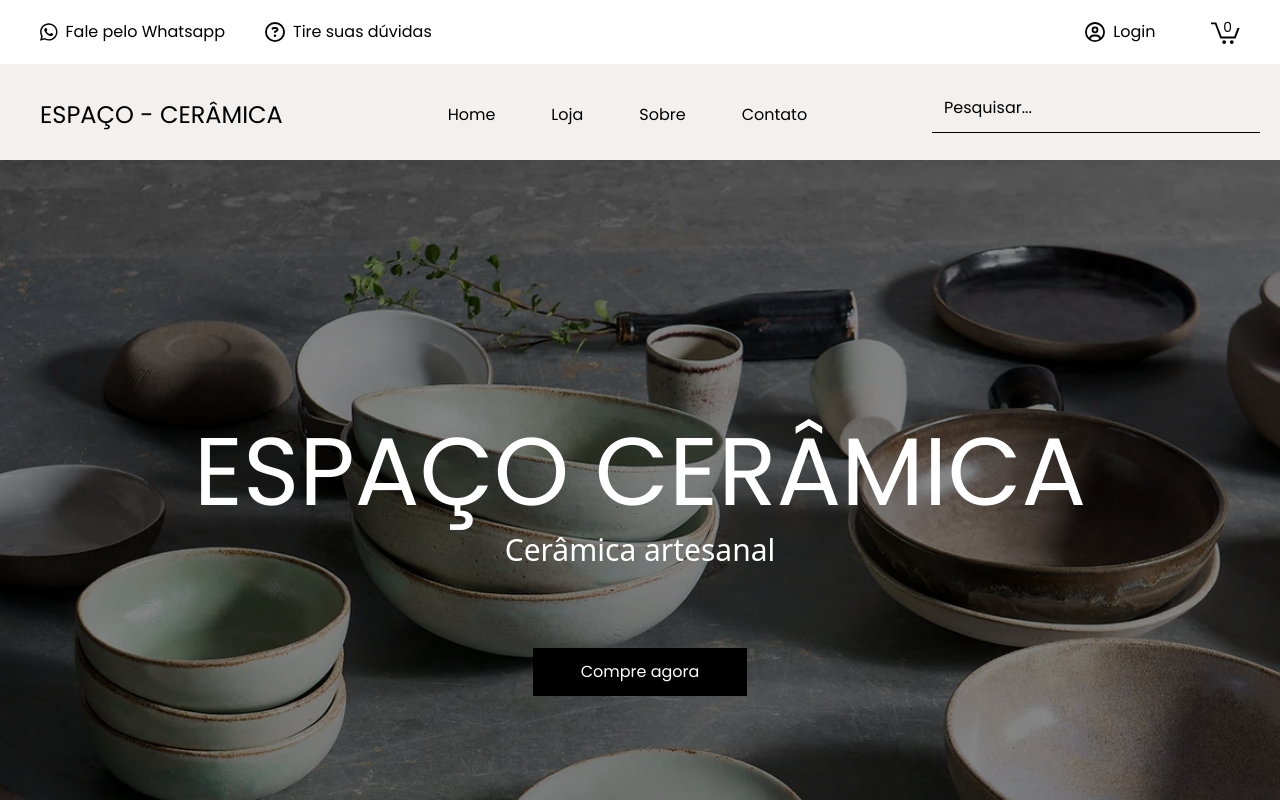
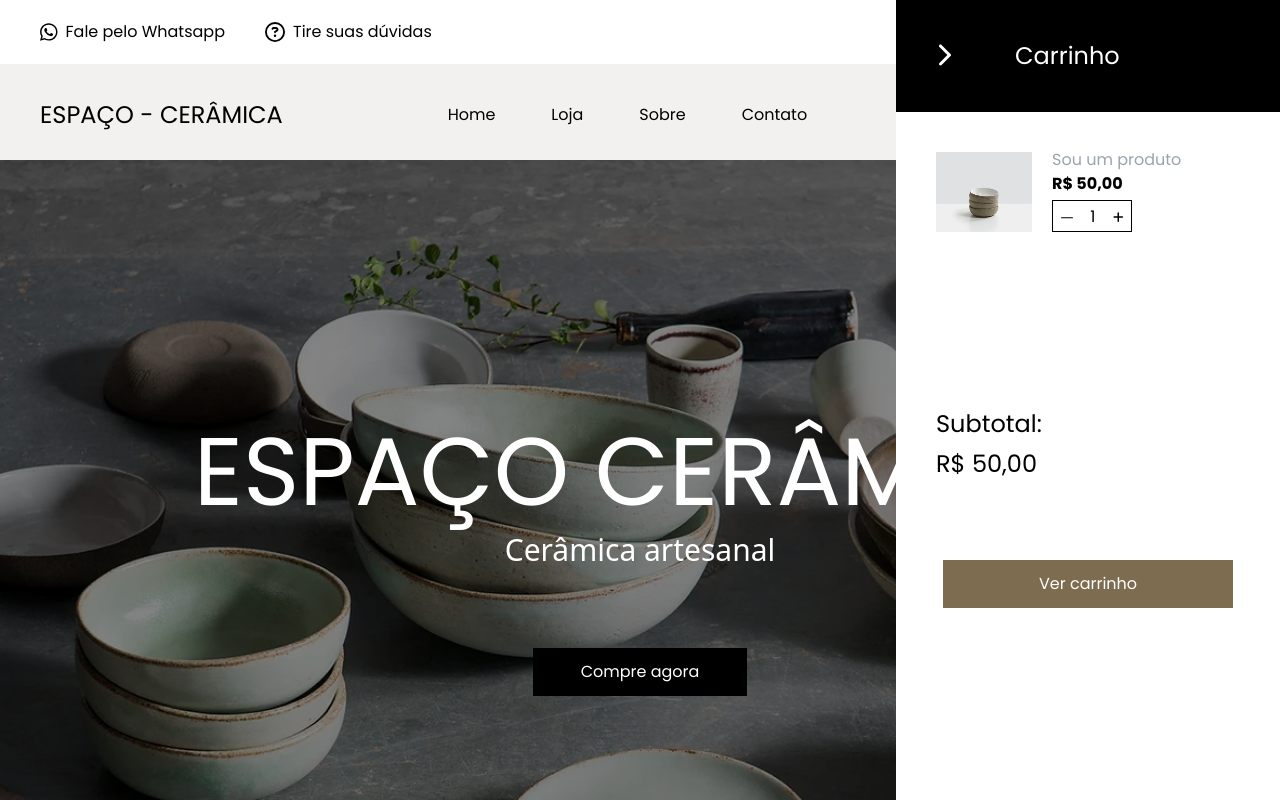
Before and after one commit to BrunnoSD/e-commerce-ceramica, a React (Vite) app: page / in a window 1280 px wide. Shown: the top 800 px of the page. Built offline with nearby package versions, Linux system fonts and the light colour scheme; a web font is replaced by a local one.

Commit message:
new changes

```diff
--- a/src/Componentes/Header/Header.jsx
+++ b/src/Componentes/Header/Header.jsx
@@ -1,4 +1,5 @@
 import CompHeader from "../CompHeader/CompHeader";
+import MenuCheckout from "../MenuCheckout/MenuCheckout.jsx";
 import { FontAwesomeIcon } from "@fortawesome/react-fontawesome";
 import { faWhatsapp } from "@fortawesome/free-brands-svg-icons";
 import {
@@ -14,6 +15,7 @@ function Header() {
 
   return (
     <header className="bg-white">
+      <MenuCheckout />
       <nav className="lg:flex justify-between py-5 md:mx-10">
         <ul className="flex justify-evenly max-sm:text-sm md:gap-10">
           <li>
--- /dev/null
+++ b/src/Componentes/MenuCheckout/MenuCheckout.jsx
@@ -0,0 +1,56 @@
+import { CounterContext } from "../Funcoes/Buy";
+import { FontAwesomeIcon } from "@fortawesome/react-fontawesome";
+import {
+  faChevronRight,
+  faPlus,
+  faWindowMaximize,
+} from "@fortawesome/free-solid-svg-icons";
+import pitem from "../../assets/Colecao/pitem.png";
+import { faWindowMinimize } from "@fortawesome/free-regular-svg-icons";
+
+function MenuCheckout() {
+  return (
+    <main className="absolute right-0 w-96 h-full bg-white max-md:hidden">
+      <section className="w-full h-28 bg-black flex items-center justify-between">
+        <p className="text-white text-2xl">
+          <FontAwesomeIcon
+            icon={faChevronRight}
+            className="ml-10 mr-16 cursor-pointer"
+          />
+          Carrinho
+        </p>
+      </section>
+      <section className="flex">
+        <section>
+          <img src={pitem} className="w-24 h-20 ml-10 mt-10" />
+        </section>
+        <section className="flex flex-col mt-9 ml-5">
+          <p className="text-gray-400">Sou um produto</p>
+          <strong>
+            <p>R$ 50,00</p>
+          </strong>
+          <div className="border border-black w-20 h-8 mt-1">
+            <div className="flex items-center justify-between mx-2">
+              <FontAwesomeIcon
+                icon={faWindowMinimize}
+                className="-mt-1 h-3 cursor-pointer"
+              />
+              <p className="mt-1">1</p>
+
+              <FontAwesomeIcon icon={faPlus} className="mt-1 h-3 cursor-pointer" />
+            </div>
+          </div>
+        </section>
+      </section>
+      <section className="ml-10 mt-44 text-2xl">
+        <h1>Subtotal:</h1>
+        <h1 className="mt-2">R$ 50,00</h1>
+      </section>
+      <section className="flex justify-center items-center mt-20">
+        <button className="bg-principal text-white mx-10 px-24 py-3">Ver carrinho</button>
+      </section>
+    </main>
+  );
+}
+
+export default MenuCheckout;
```
